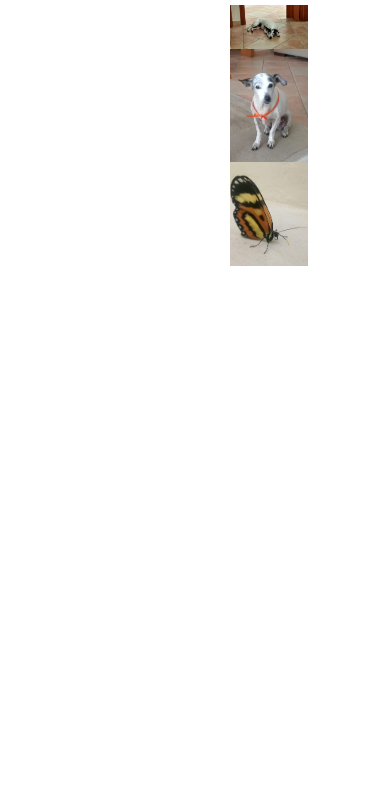
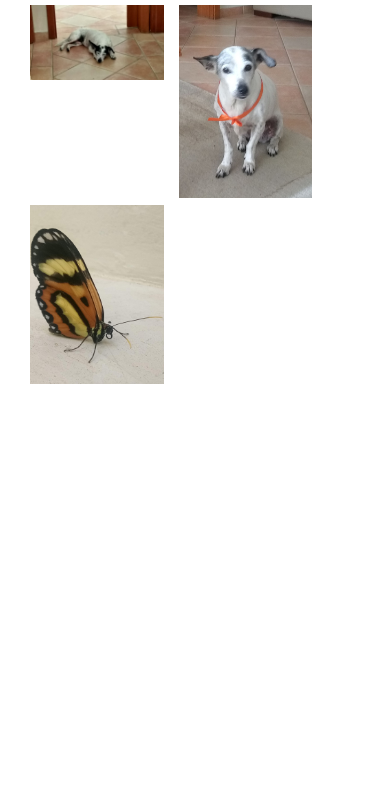
Before and after one commit to maria-silvia/banco-de-onibus-ci1010, a plain HTML site: page 1-pagina-pessoal/fotos.html in a window 390 px wide. Shown: the part 311-1101 px from the top of the page. Drawn offline with nearby package versions, Linux system fonts and the light colour scheme.

Commit message:
ajustes na pagina

```diff
--- a/1-pagina-pessoal/fotos.html
+++ b/1-pagina-pessoal/fotos.html
@@ -31,7 +31,7 @@
       <h1>Fotos</h1>
       <div class="mosaic">
         <img src="1.jpg" alt="Um cachorro branco tirando uma soneca">
-        <img src="2.jpg" alt="O mesmo cachorro rancho sentado com um colar laranja">
+        <img src="2.jpg" alt="O mesmo cachorro branco, sentado, com um colar laranja">
         <img src="3.jpg" alt="Uma borboleta laranja, preta e amarela">
       </div>
     </main>
--- a/1-pagina-pessoal/styles.css
+++ b/1-pagina-pessoal/styles.css
@@ -41,30 +41,7 @@ body {
     font-weight: bold;
 }
 
-/* On screens that are less than 700px wide, make the sidebar into a topbar */
-@media screen and (max-width: 700px) {
-    .sidebar {
-        width: 100%;
-        height: auto;
-        position: relative;
-    }
 
-    .sidebar a {
-        float: left;
-    }
-
-    main {
-        margin-left: 0;
-    }
-}
-
-/* On screens that are less than 400px, display the bar vertically, instead of horizontally */
-@media screen and (max-width: 400px) {
-    .sidebar a {
-        text-align: center;
-        float: none;
-    }
-}
 /* ------------- END SIDEBAR STYLING */
 
 /* ------------- BEGIN MAIN STYLING */
@@ -82,12 +59,40 @@ p {
 }
 
 .mosaic {
-    display: grid;
-    grid-row: span 2 / auto;
-    grid-column: span 2 / auto
+    width: 90%;
+   display: grid;
+   grid-template-columns: 50% 50%;
+   grid-template-rows: 200px 300px;
 }
 
 .mosaic img {
-    max-width: 20vw;
+    width: 90%;
     object-fit: scale-down;
 }
+
+/* On screens that are less than 700px wide,
+make the sidebar into a topbar */
+@media screen and (max-width: 700px) {
+    .sidebar {
+        width: 100%;
+        height: auto;
+        position: relative;
+    }
+
+    .sidebar a {
+        float: left;
+    }
+
+    main {
+        margin-left: 0px;
+    }
+}
+
+/* On screens that are less than 400px,
+display the bar vertically, instead of horizontally */
+@media screen and (max-width: 400px) {
+    .sidebar a {
+        text-align: center;
+        float: none;
+    }
+}
```
Also changed, not shown: 1-pagina-pessoal/trabalhos.html (+1 -1 lines).
